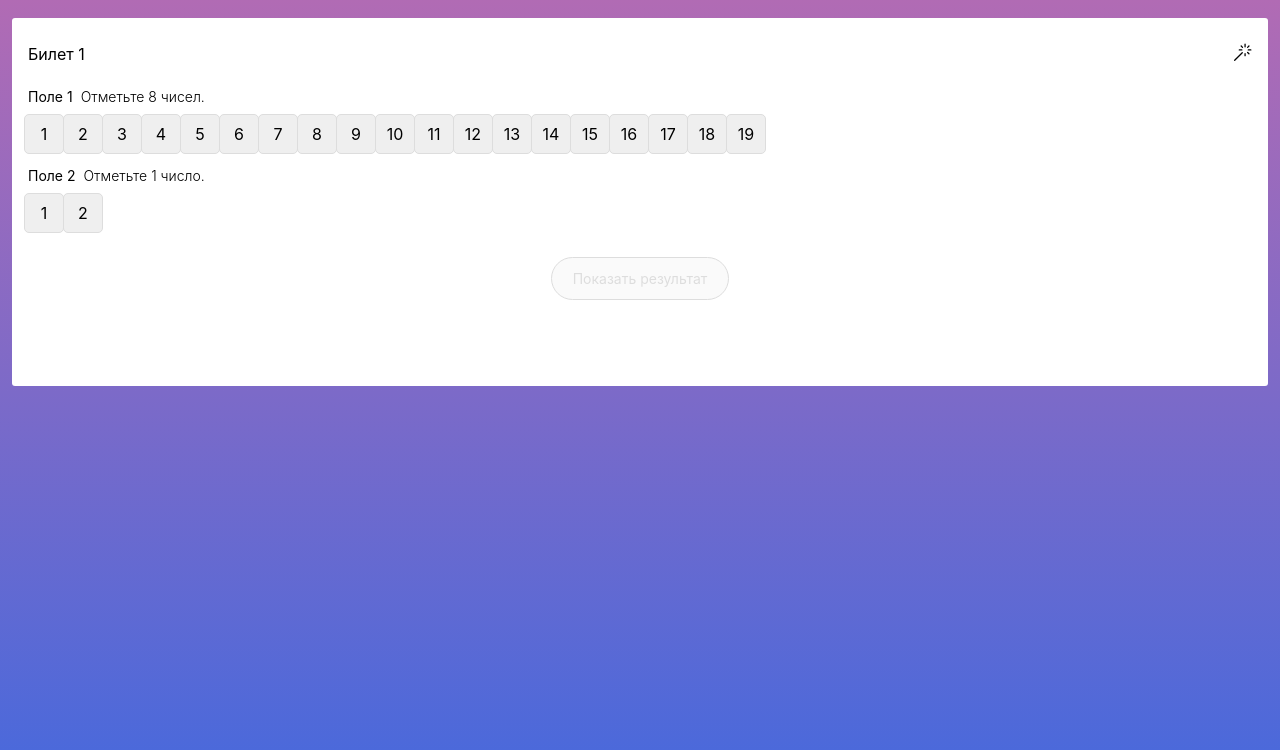
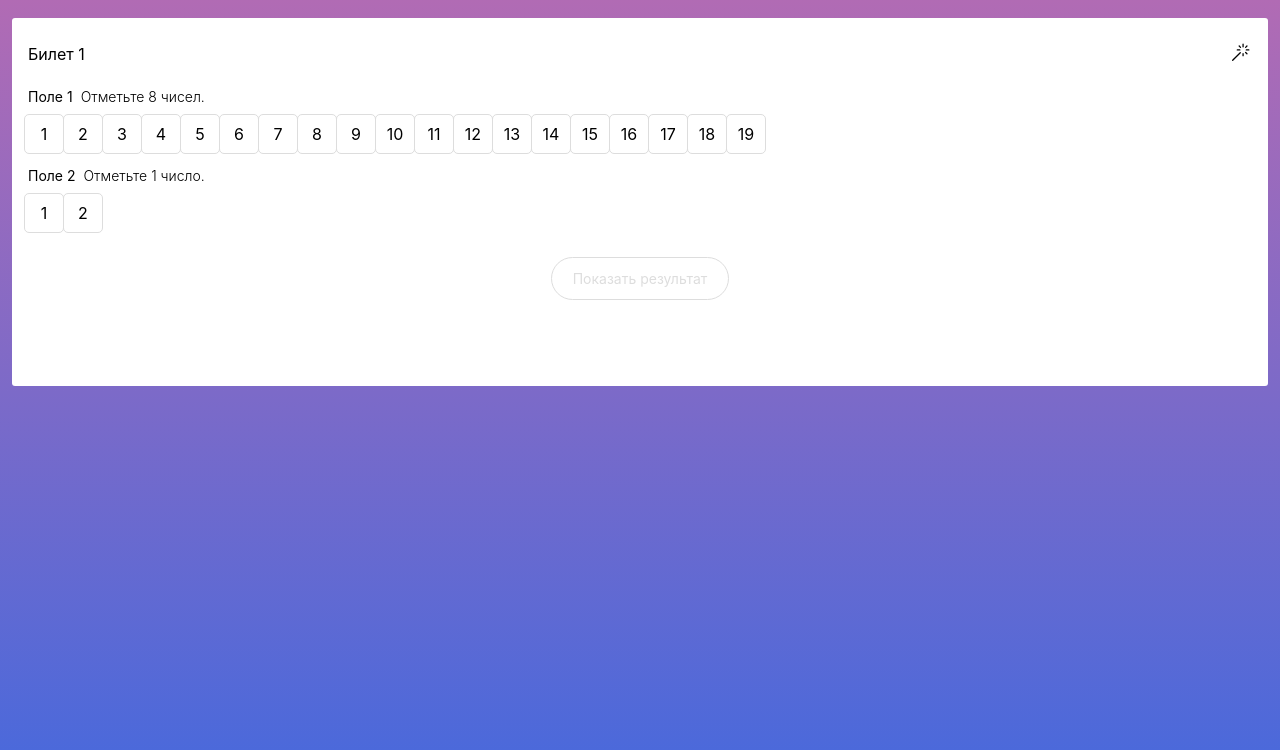
Before and after one commit to maxtalanov/stoloto, a React (Create React App) app: page / in a window 1280 px wide. Shown: the top 750 px of the page. Built offline with nearby package versions, Linux system fonts and the light colour scheme.

Commit message:
Добавить стили для убнуление стилей для кнопок

```diff
--- a/src/index.css
+++ b/src/index.css
@@ -29,3 +29,12 @@ code {
   font-family: source-code-pro, Menlo, Monaco, Consolas, 'Courier New',
     monospace;
 }
+
+button {
+  padding: 0;
+  border: none;
+  font: inherit;
+  color: inherit;
+  background-color: transparent;
+  cursor: pointer;
+}
```
